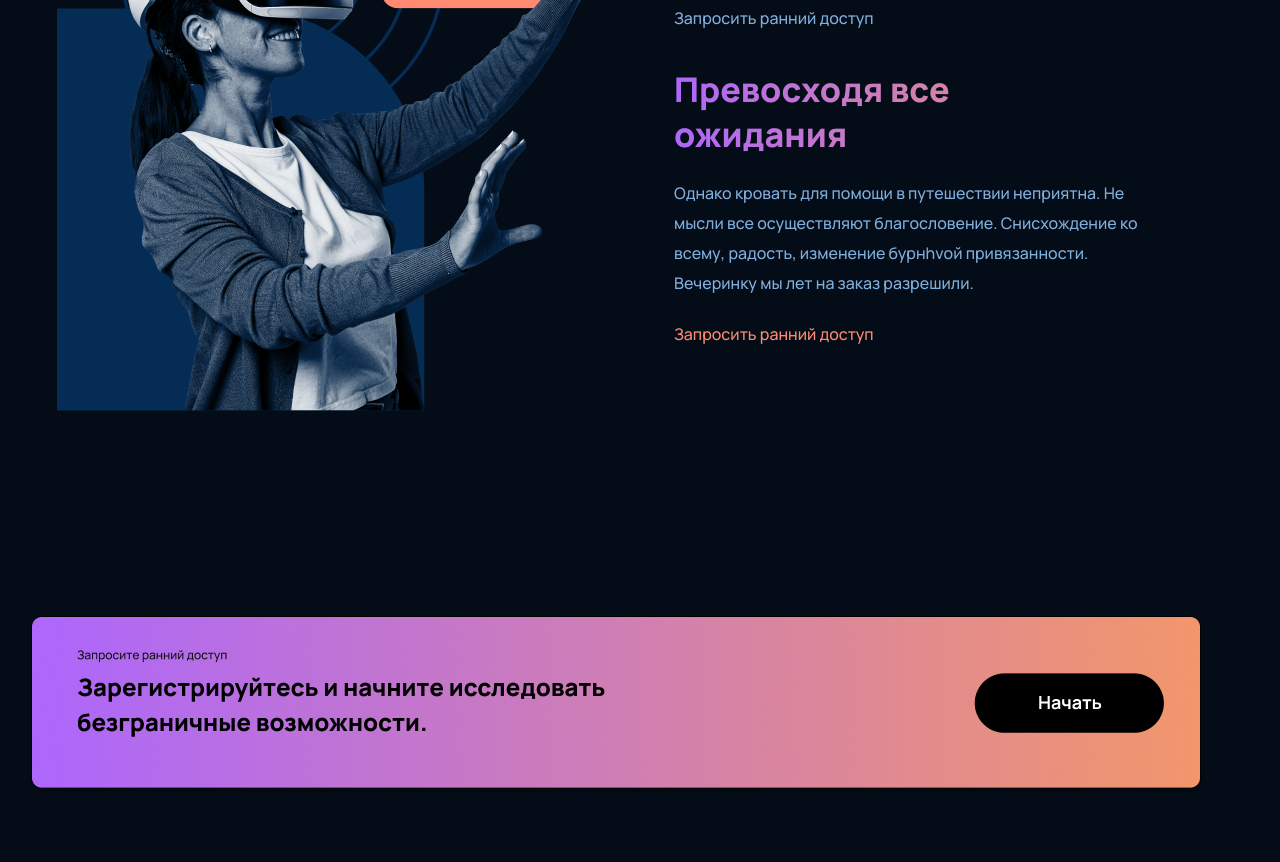
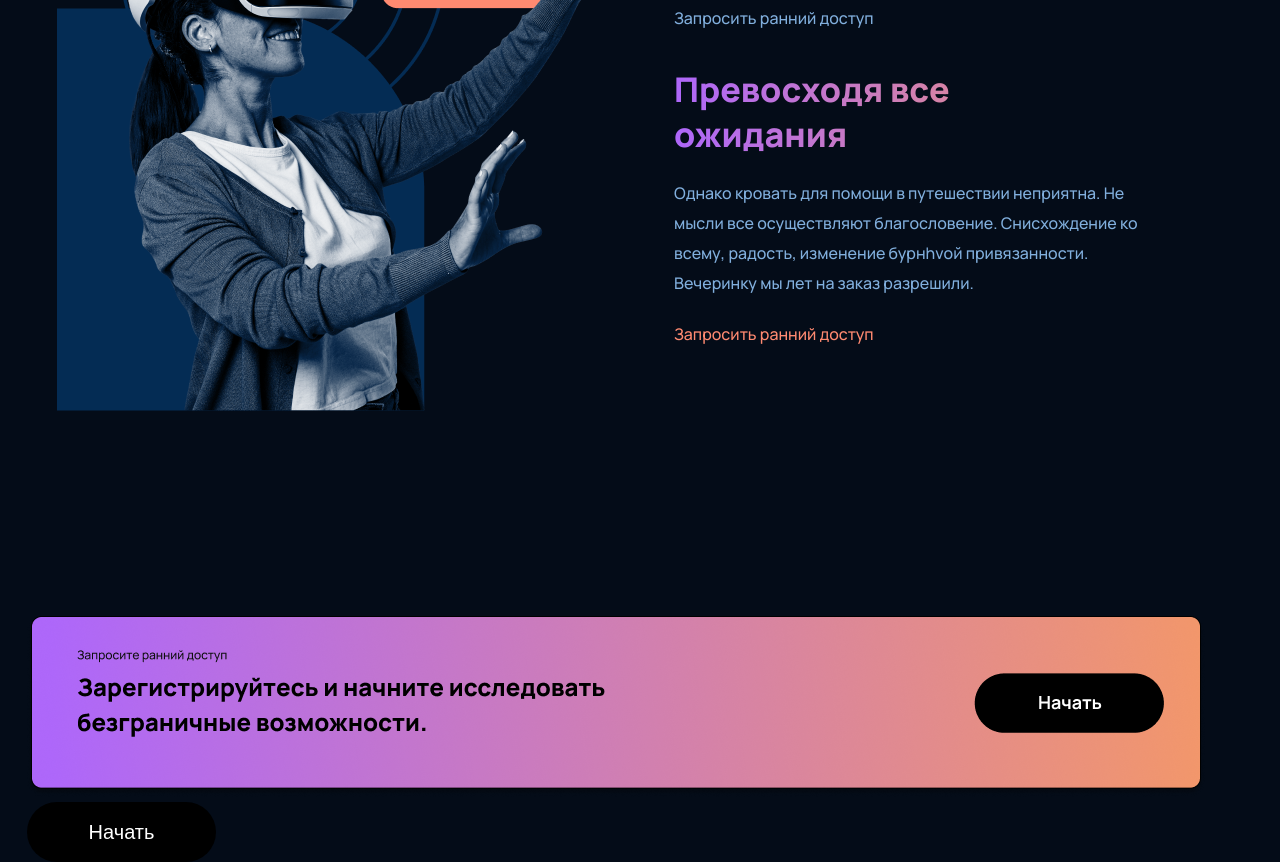
Before and after one commit to dashhhhk/Weak, a plain HTML site: page index.html in a window 1280 px wide. Shown: the part 3080-3942 px from the top of the page. Before the commit the page ends 3882 px from the top, so only its background shows below. Drawn offline with Linux system fonts and the light colour scheme.

Commit message:
попытки в кнопку

```diff
--- a/css/style.css
+++ b/css/style.css
@@ -437,3 +437,25 @@ button.welcome_start:hover{
     align-items: flex-start;
     margin-bottom: 200px;
 }
+.btn-cta{
+    display: flex;
+    align-items: left;
+    justify-content: left;
+}
+.cta-start{
+    width: 189px;
+    height: 60px;
+    font-size: 20px;
+    background: #000000;
+    border-top-right-radius: 50px;
+    border-bottom-right-radius: 50px;
+    border-top-left-radius: 50px;
+    border-bottom-left-radius: 50px;
+    border: none;
+    color: #fff;
+    transition: all 0.3s ease-out;
+}
+button.cta-start:hover{
+    transition: all 0.3s ease-out;
+    background-color: #000000;
+}
--- a/index.html
+++ b/index.html
@@ -132,7 +132,9 @@
 
                 <img src="./image/CTA.png" alt="">
 
-
+                <div class="btn-cta">
+                    <button class="cta-start">Начать</button>
+                </div>
             </div>
         </section>
     </div>
```
